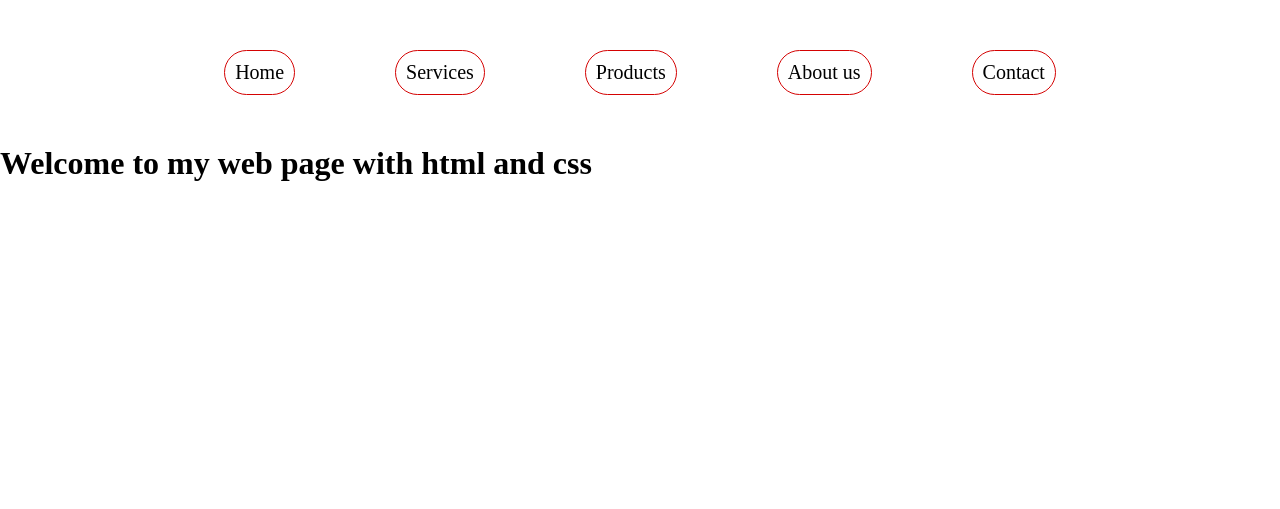
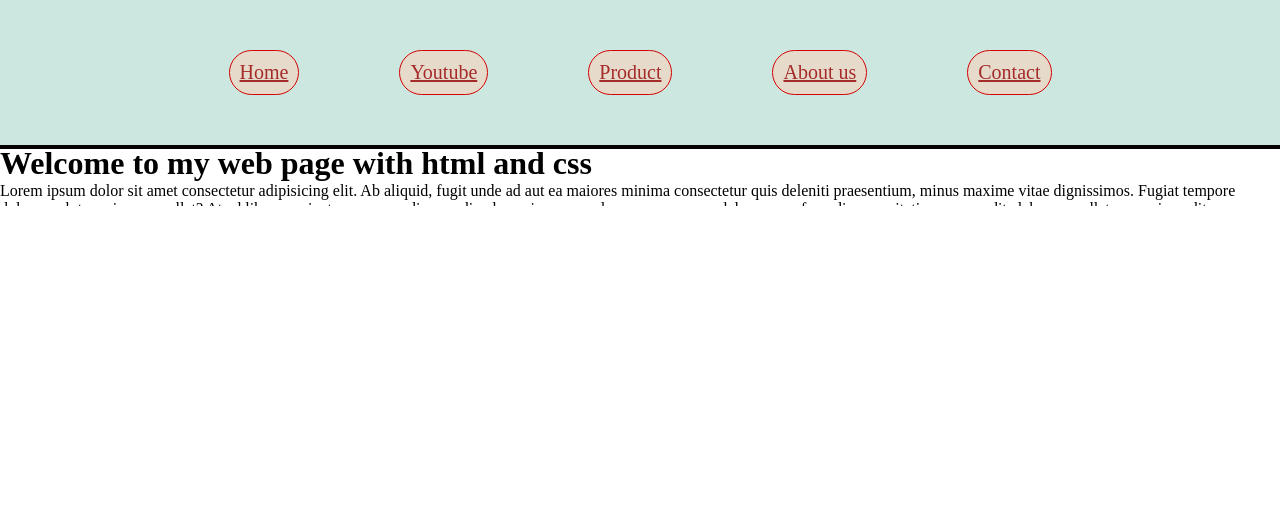
Before and after one commit to yugal-legit/My-project, a plain HTML site: page index.html in a window 1280 px wide. Drawn offline with Linux system fonts and the light colour scheme.

Commit message:
add a to nav

```diff
--- a/index.html
+++ b/index.html
@@ -1,29 +1,48 @@
 <!DOCTYPE html>
 <html lang="en">
-
   <head>
-    <meta charset="UTF-8">
-    <meta name="viewport" content="width=device-width, initial-scale=1.0">
-    <title>My project </title>
+    <meta charset="UTF-8" />
+    <meta name="viewport" content="width=device-width, initial-scale=1.0" />
+    <title>My project</title>
     <style>
-   *{
+      * {
         margin: 0;
         padding: 0;
       }
+
       ul {
         display: flex;
-
-
         list-style: none;
         justify-content: center;
+        outline: 4px solid rgb(5, 4, 4);
+        background-color: rgb(204, 230, 224);
       }
+
       nav ul li {
         border: 1px solid rgb(212, 2, 2);
         padding: 10px;
         margin: 50px;
         font-size: 20px;
         border-radius: 23px;
-
+        background-color: rgb(230, 219, 202);
+        color: antiquewhite;
+      }
+      a:hover {
+        background-color: rgb(237, 211, 108);
+      }
+      a:active {
+        background-color: antiquewhite;
+      }
+      a:link {
+        color: brown;
+      }
+      a:visited {
+        color: brown;
+      }
+      .box1 {
+        height: 3vh;
+        overflow: scroll;
+        width: fit-content;
       }
     </style>
   </head>
@@ -32,22 +51,92 @@
     <header>
       <nav>
         <ul>
-            <li>Home</li>
-            <li>Services</li>
-            <li>Products</li>
-            <li>About us </li>
-            <li>Contact </li>
+          <li>
+            <a href="https://aceipm.com/mocks/" target="_blank" rel="noopenner"
+              >Home</a
+            >
+          </li>
+          <li>
+            <a href="www.youtube.com" target="_blank" rel="noopenner "
+              >Youtube</a
+            >
+          </li>
+          <li>
+            <a href="www.facebook.com" target="_blank" rel="noopenner "
+              >Product
+            </a>
+          </li>
+          <li>
+            <a href="instagram.com" target="_blank" rel="noopenner "
+              >About us</a
+            >
+          </li>
+          <li>
+            <a href="surjeet54545@gmail.com" target="_blank" rel="noopenner "
+              >Contact</a
+            >
+          </li>
         </ul>
       </nav>
     </header>
     <main>
-        <h1>Welcome to my web page with html and css </h1>
-
-
-
+      <h1>Welcome to my web page with html and css</h1>
+      <div class="box1">
+        <p>
+          Lorem ipsum dolor sit amet consectetur adipisicing elit. Ab aliquid,
+          fugit unde ad aut ea maiores minima consectetur quis deleniti
+          praesentium, minus maxime vitae dignissimos. Fugiat tempore dolores
+          soluta maiores repellat? At ad libero sapiente eos nam odio
+          repudiandae quisquam unde quae accusamus laborum perferendis,
+          exercitationem expedita labore repellat earum impedit, consectetur
+          eligendi tempora officiis dolorem. Lorem ipsum dolor sit amet
+          consectetur, adipisicing elit. Eaque, impedit delectus? Quae
+          reiciendis, beatae laborum, inventore possimus cumque et, voluptatem
+          odit suscipit id mollitia sunt voluptas velit quidem cum voluptates
+          quas? Ex molestias praesentium animi? Sed esse quidem necessitatibus
+          odio neque aperiam totam impedit hic incidunt quas, corporis sit, eius
+          repellendus eos, cumque distinctio recusandae perspiciatis minus
+          labore consequuntur at ipsam? Quibusdam cupiditate iure est officia
+          blanditiis unde dolores distinctio minima fugiat? Recusandae quidem
+          eligendi eum, eaque vitae molestiae iste unde rerum obcaecati dolor
+          repellat nesciunt dignissimos veniam ea earum ullam. Necessitatibus
+          impedit repellat alias natus? Quis, animi alias optio pariatur error
+          ab obcaecati recusandae placeat quidem porro nulla molestias dolorem
+          quia non illo impedit rerum temporibus nemo. Recusandae voluptatem
+          nesciunt similique cum dolores quis ut ex, sint exercitationem porro
+          cupiditate modi quos praesentium facere sequi nam autem voluptates
+          excepturi ipsam obcaecati veniam maiores! Odio fuga ut soluta dicta ex
+          nisi sed repudiandae itaque est commodi minima voluptatibus
+          reprehenderit laborum harum ratione sunt nihil praesentium, quod
+          doloribus? Voluptatem sunt id incidunt tempore, corporis, ea excepturi
+          ratione eos cumque veritatis exercitationem nemo quo quam, nostrum
+          fugit eius dolorum tempora blanditiis quidem doloribus! Autem in alias
+          quo at ipsum, natus est dolor facere accusamus praesentium et rerum
+          dolorum adipisci quam maxime quaerat saepe suscipit laborum ad ab
+          dignissimos? Aperiam laudantium cumque sequi, sunt libero, quisquam
+          aliquid distinctio amet, odit fugiat nemo et fuga quam rem laboriosam
+          earum incidunt corrupti. Molestias eos labore unde dicta aliquid
+          saepe, accusantium, facere reiciendis magnam cum dolore delectus illo
+          illum? Voluptates veniam quo quibusdam porro reprehenderit fuga
+          numquam, quam natus esse facilis minima qui earum quasi ab iusto, eum,
+          fugiat reiciendis laborum dignissimos? Quod, voluptates culpa fugiat
+          mollitia reiciendis nostrum facere? Temporibus inventore porro rerum a
+          culpa. Libero molestiae id ipsa quas similique voluptatem fuga quae
+          reiciendis necessitatibus accusantium unde, dolor, dicta praesentium
+          corrupti iste aliquid voluptatum esse quis tempora velit rerum ipsum
+          asperiores? Vitae nemo voluptate corporis aliquid, suscipit illum modi
+          repellendus dicta unde veritatis omnis quod architecto doloremque sint
+          itaque corrupti reprehenderit natus iusto necessitatibus! Libero
+          aliquid placeat quos ea, sit impedit error accusantium debitis
+          excepturi voluptate sunt voluptatum pariatur odio illo eaque est
+          mollitia, harum eius assumenda reprehenderit tenetur! A atque culpa
+          esse beatae, quae non veritatis repellat consectetur odio nesciunt
+          repudiandae aperiam voluptatibus quia mollitia at pariatur laboriosam
+          expedita ea alias aut sed quibusdam? Culpa autem molestiae doloribus
+          alias possimuro vel harum at et, ducimus
+          veniam delectus deleniti suscipit.
+        </p>
+      </div>
     </main>
-
-
   </body>
-
 </html>
```
Lines whose indentation alone changed are shown as unchanged.
